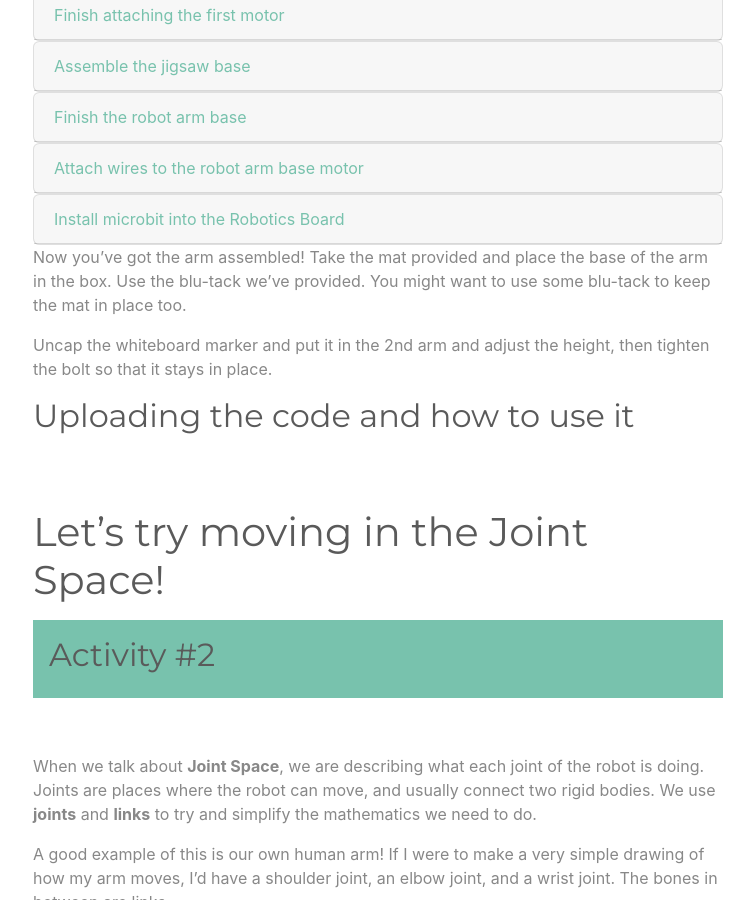
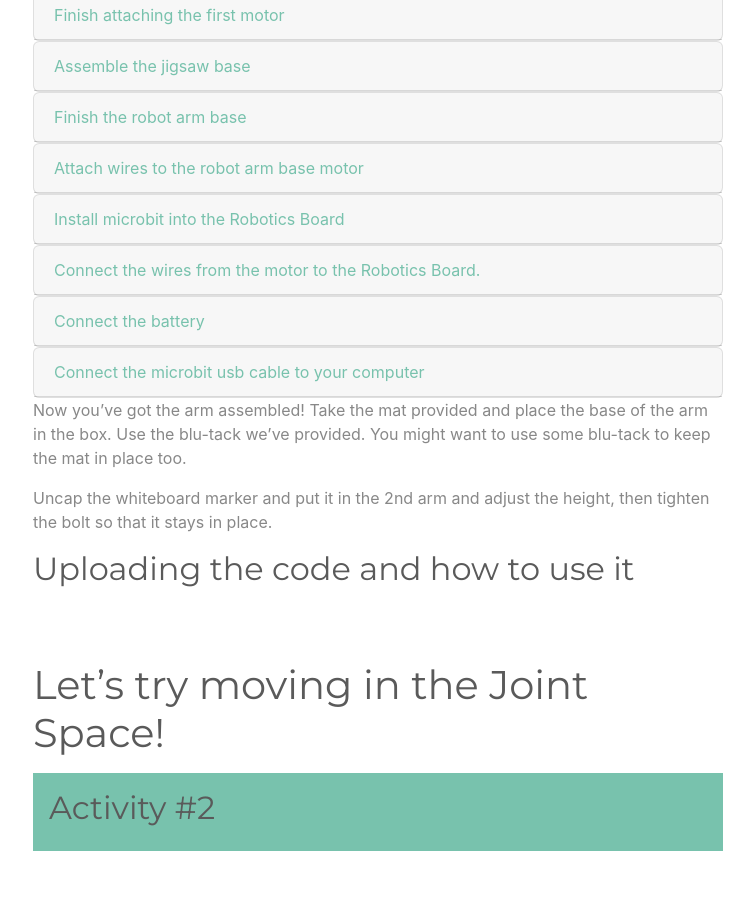
Before and after one commit to samhohcm/Robot-Kinematics-Remote-Worksheet-1, a Jekyll site: the page built from index.md, in a window 1280 px wide and 900 px high, scrolled down 5746 px. Shown: the whole window, without its empty margins (262-1016 px from the left). Built offline with Jekyll 4.4.1, drawn with Linux system fonts in a browser that asks for light colours.

Commit message:
Update index.md

```diff
--- a/index.md
+++ b/index.md
@@ -385,6 +385,60 @@ First, we need to build our robot arm. You should have the following items:
         <img src="images/assembly1/img21_compressed.jpg" class="img-fluid" alt="assemblyImage">
         <br>
         <img src="images/assembly1/img22_compressed.jpg" class="img-fluid" alt="assemblyImage">
+
+      </div>
+    </div>
+  </div>
+
+  <div class="card">
+    <div class="card-header">
+      <a class="collapsed card-link" data-toggle="collapse" href="#collapseFourteen">
+        Connect the wires from the motor to the Robotics Board.
+      </a>
+    </div>
+    <div id="collapseFourteen" class="collapse" data-parent="#accordion">
+      <div class="card-body">
+        The wires connect into the Robotics board in the same order they came from the motor. Attach them gently with the big screwdriver attachment. Their order is Brown (J) -> Motor 1 Connector (Left). Red (J) -> Motor 1 Connector (Right). Orange (J) -> Motor 2 Connector (Left). Yellow (J) -> Motor 2 Connector (Right)
+
+        <img src="images/assembly1/img23_compressed.jpg" class="img-fluid" alt="assemblyImage">
+
+      </div>
+    </div>
+  </div>
+
+  <div class="card">
+    <div class="card-header">
+      <a class="collapsed card-link" data-toggle="collapse" href="#collapseFifteen">
+        Connect the battery
+      </a>
+    </div>
+    <div id="collapseFifteen" class="collapse" data-parent="#accordion">
+      <div class="card-body">
+        Take the large AA battery and connect its two wires to the Robotics Board. This is an important step! Make sure not to get the wires the wrong way around. The red wire goes to the screw terminal labelled 'RED +' and the black wire goes to the screw terminal labelled 'Black -' . Check the small switch on the the battery pack, it should be in the 'off position'.
+
+        <img src="images/assembly1/img25_compressed.jpg" class="img-fluid" alt="assemblyImage">
+        <br>
+        <img src="images/assembly1/img24_compressed.jpg" class="img-fluid" alt="assemblyImage">
+        <br>
+        <img src="images/assembly1/img26_compressed.jpg" class="img-fluid" alt="assemblyImage">
+
+      </div>
+    </div>
+  </div>
+
+  <div class="card">
+    <div class="card-header">
+      <a class="collapsed card-link" data-toggle="collapse" href="#collapseSixteen">
+        Connect the microbit usb cable to your computer
+      </a>
+    </div>
+    <div id="collapseSixteen" class="collapse" data-parent="#accordion">
+      <div class="card-body">
+        Connect the micro-usb cable between your computer and the microbit. It plug into the top of the microbit and into the usb port on your computer. When it's connected a red light should come on the microbit, and a yellow light will start flashing.
+
+        <img src="images/assembly1/img27_compressed.jpg" class="img-fluid" alt="assemblyImage">
+        <br>
+        <img src="images/assembly1/img28_compressed.jpg" class="img-fluid" alt="assemblyImage">
 
       </div>
     </div>
```
